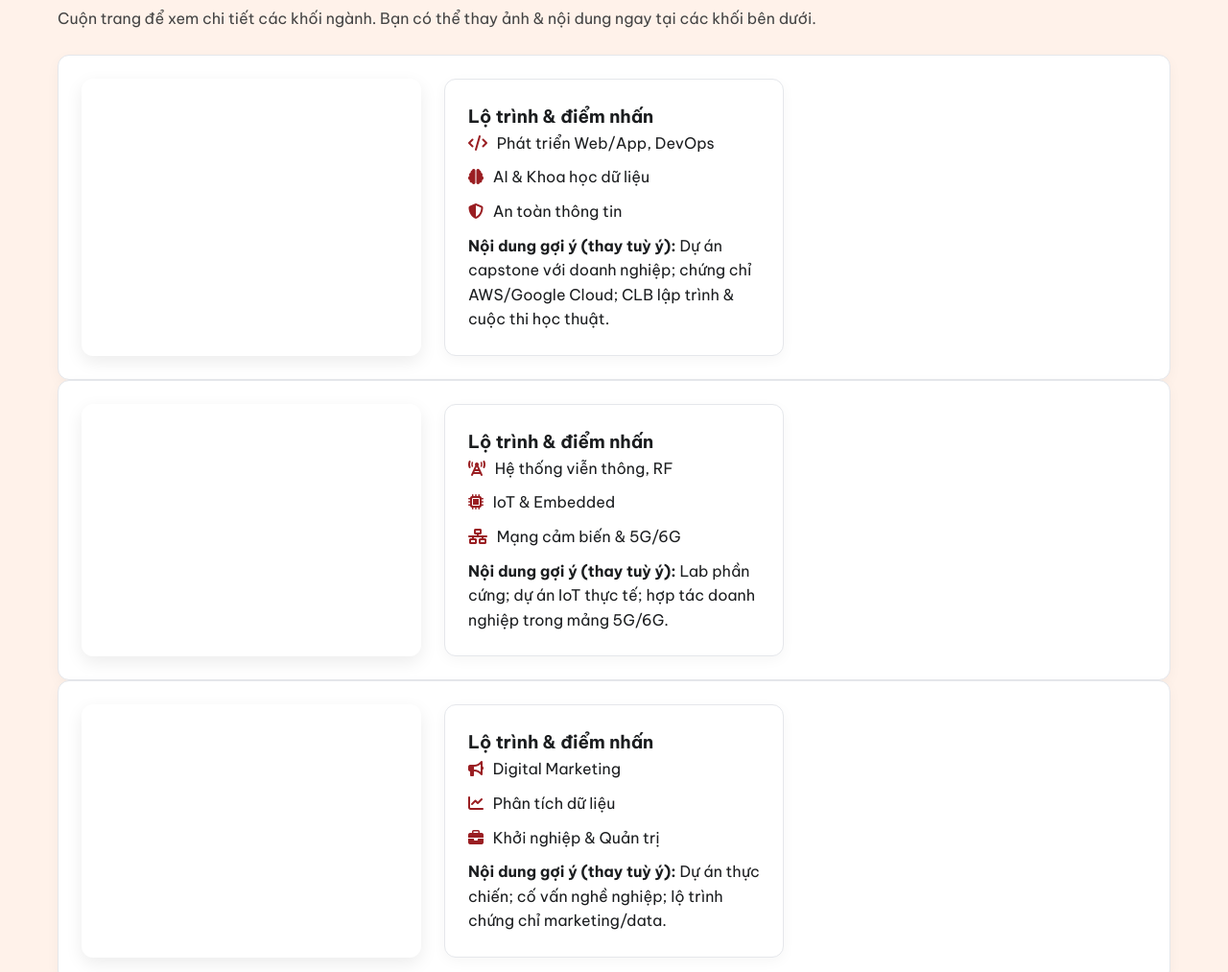
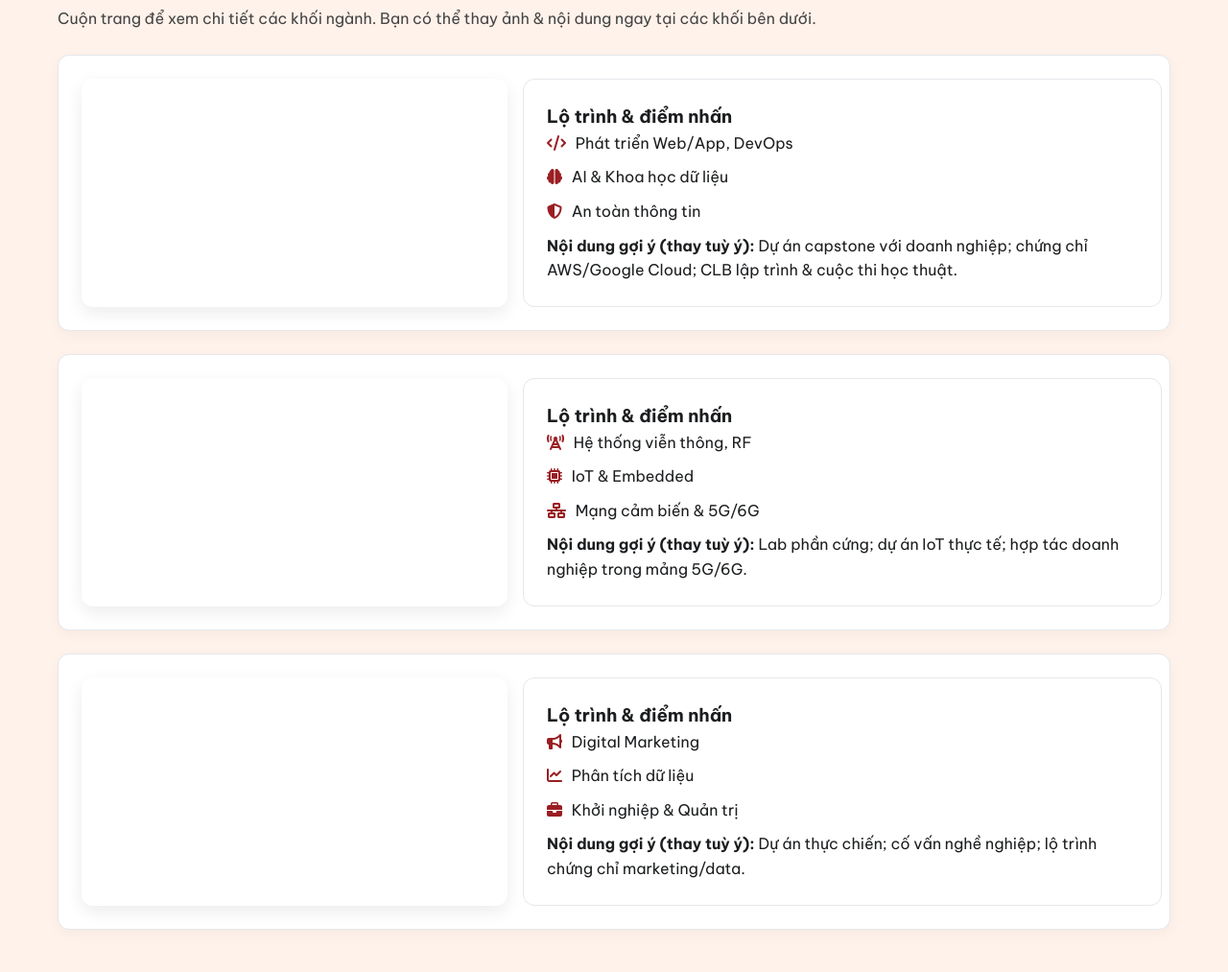
Before and after one commit to BaoDiep0501/Web, a plain HTML site: page academics.html in a window 1280 px wide. Shown: the part 279-1292 px from the top of the page at 96% size. Drawn offline with nearby package versions, Linux system fonts and the light colour scheme.

Commit message:
Update academics.html

```diff
--- a/academics.html
+++ b/academics.html
@@ -10,33 +10,32 @@
 </head>
 <body>
   <div class="topbar"><div class="container"><div class="topbar__left"><i class="fa-regular fa-envelope"></i> lienhe@dhx.edu.vn</div><div class="topbar__right"><a href="#" class="topbar__link"><i class="fa-brands fa-facebook"></i></a><a href="#" class="topbar__link"><i class="fa-brands fa-youtube"></i></a></div></div></div>
-  <header class="header"><div class="container header__wrap"><a class="logo" href="index.html"><span>ĐẠI HỌC <b>X</b></span></a> <img src="assets/ptit-logo.png" alt="PTIT logo" style="height:28px; margin-left:12px;" onerror="this.style.display='none'"></div></header>
+  <header class="header"><div class="container header__wrap"><a class="logo" href="index.html"><span>ĐẠI HỌC <b>X</b></span></a> </div></header>
   <nav class="nav"><div class="container"><ul class="nav__list">
     <li><a class="nav__link" href="index.html">Trang chủ</a></li>
     <li><a class="nav__link" href="about.html">Giới thiệu</a></li>
     <li><a class="nav__link is-active" href="academics.html">Đào tạo</a></li>
     <li><a class="nav__link" href="contact.html">Liên hệ</a></li>
   </ul></div></nav>
-
   <main class="section">
     <div class="container">
+
       <h1>Chương trình đào tạo</h1>
       <p class="lead" style="margin:10px 0 24px;color:#444;">Cuộn trang để xem chi tiết các khối ngành. Bạn có thể thay ảnh & nội dung ngay tại các khối bên dưới.</p>
 
       <!-- NGÀNH 1: CNTT -->
-      <article id="it" class="card card--program program-section">
-        <div class="grid-3 program-grid">
-          <figure class="hero__figure program-figure" tabindex="0">
+      <article id="it" class="card card--program" style="margin-bottom:24px">
+        <div class="grid-3" style="grid-template-columns: 40% 60%; gap: 16px;">
+          <figure class="hero__figure" tabindex="0" style="margin:0">
             <!-- Thay ảnh tại đây -->
             <img src="assets/it.jpg" alt="Ảnh minh họa ngành CNTT" onerror="this.style.display='none'">
             <figcaption class="hero__caption">
               <h2>Công nghệ thông tin</h2>
               <p>Học nền tảng lập trình, cấu trúc dữ liệu – giải thuật, cơ sở dữ liệu; định hướng Phát triển phần mềm, AI &amp; Data, An toàn thông tin.</p>
-              <a class="btn btn--primary" href="contact.html">Nhận tư vấn miễn phí</a>
             </figcaption>
           </figure>
-          <div class="card program-card">
-            <h3>Lộ trình & điểm nhấn</h3>
+          <div class="card" style="box-shadow:none">
+            <h3 style="margin-top:0">Lộ trình & điểm nhấn</h3>
             <ul class="feature-list">
               <li><i class="fa-solid fa-code"></i> Phát triển Web/App, DevOps</li>
               <li><i class="fa-solid fa-brain"></i> AI &amp; Khoa học dữ liệu</li>
@@ -49,19 +48,19 @@
       </article>
 
       <!-- NGÀNH 2: Điện tử – Viễn thông -->
-      <article id="telecom" class="card card--program program-section">
-        <div class="grid-3 program-grid">
-          <figure class="hero__figure program-figure" tabindex="0">
+      <article id="telecom" class="card card--program" style="margin-bottom:24px">
+        <div class="grid-3" style="grid-template-columns: 40% 60%; gap: 16px;">
+          <figure class="hero__figure" tabindex="0" style="margin:0">
             <!-- Thay ảnh tại đây -->
             <img src="assets/telecom.jpg" alt="Ảnh minh họa ngành Điện tử – Viễn thông" onerror="this.style.display='none'">
             <figcaption class="hero__caption">
               <h2>Điện tử – Viễn thông</h2>
               <p>Tập trung tín hiệu – hệ thống, mạng 5G/6G, IoT &amp; Nhúng; dự án thiết kế phần cứng – phần mềm tích hợp.</p>
-              <a class="btn btn--primary" href="contact.html">Nhận tư vấn miễn phí</a>
+
             </figcaption>
           </figure>
-          <div class="card program-card">
-            <h3>Lộ trình & điểm nhấn</h3>
+          <div class="card" style="box-shadow:none">
+            <h3 style="margin-top:0">Lộ trình & điểm nhấn</h3>
             <ul class="feature-list">
               <li><i class="fa-solid fa-tower-cell"></i> Hệ thống viễn thông, RF</li>
               <li><i class="fa-solid fa-microchip"></i> IoT &amp; Embedded</li>
@@ -73,19 +72,19 @@
       </article>
 
       <!-- NGÀNH 3: Quản trị Kinh doanh -->
-      <article id="biz" class="card card--program program-section">
-        <div class="grid-3 program-grid">
-          <figure class="hero__figure program-figure" tabindex="0">
+      <article id="biz" class="card card--program" style="margin-bottom:24px">
+        <div class="grid-3" style="grid-template-columns: 40% 60%; gap: 16px;">
+          <figure class="hero__figure" tabindex="0" style="margin:0">
             <!-- Thay ảnh tại đây -->
             <img src="assets/biz.jpg" alt="Ảnh minh họa ngành Quản trị Kinh doanh" onerror="this.style.display='none'">
             <figcaption class="hero__caption">
               <h2>Quản trị kinh doanh</h2>
               <p>Trang bị kiến thức quản trị, marketing số, phân tích dữ liệu kinh doanh; case thực tế cùng doanh nghiệp.</p>
-              <a class="btn btn--primary" href="contact.html">Nhận tư vấn miễn phí</a>
+
             </figcaption>
           </figure>
-          <div class="card program-card">
-            <h3>Lộ trình & điểm nhấn</h3>
+          <div class="card" style="box-shadow:none">
+            <h3 style="margin-top:0">Lộ trình & điểm nhấn</h3>
             <ul class="feature-list">
               <li><i class="fa-solid fa-bullhorn"></i> Digital Marketing</li>
               <li><i class="fa-solid fa-chart-line"></i> Phân tích dữ liệu</li>
@@ -98,7 +97,6 @@
 
     </div>
   </main>
-
   <footer class="footer">
     <div class="container footer__grid">
       <div>
```
